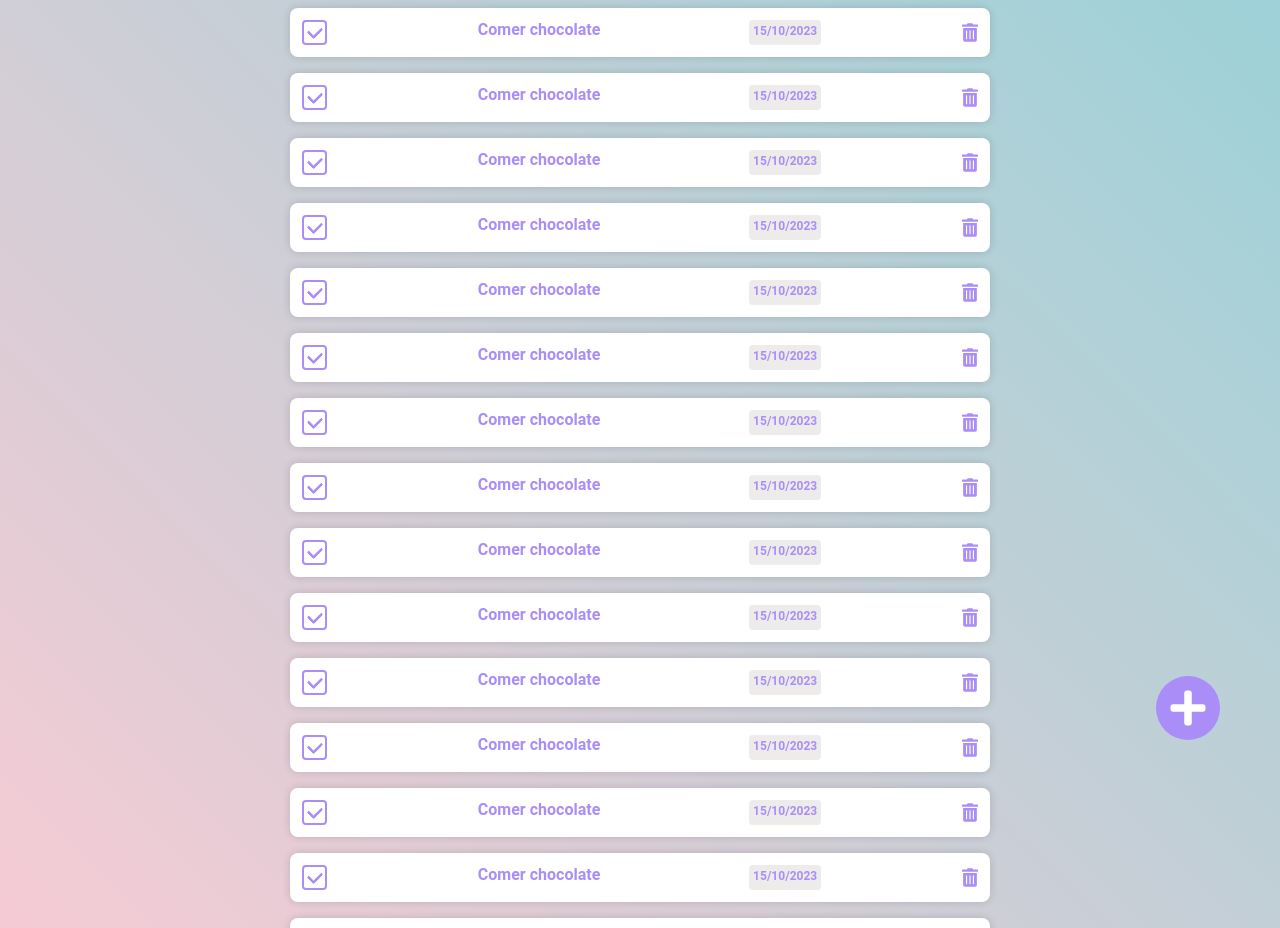
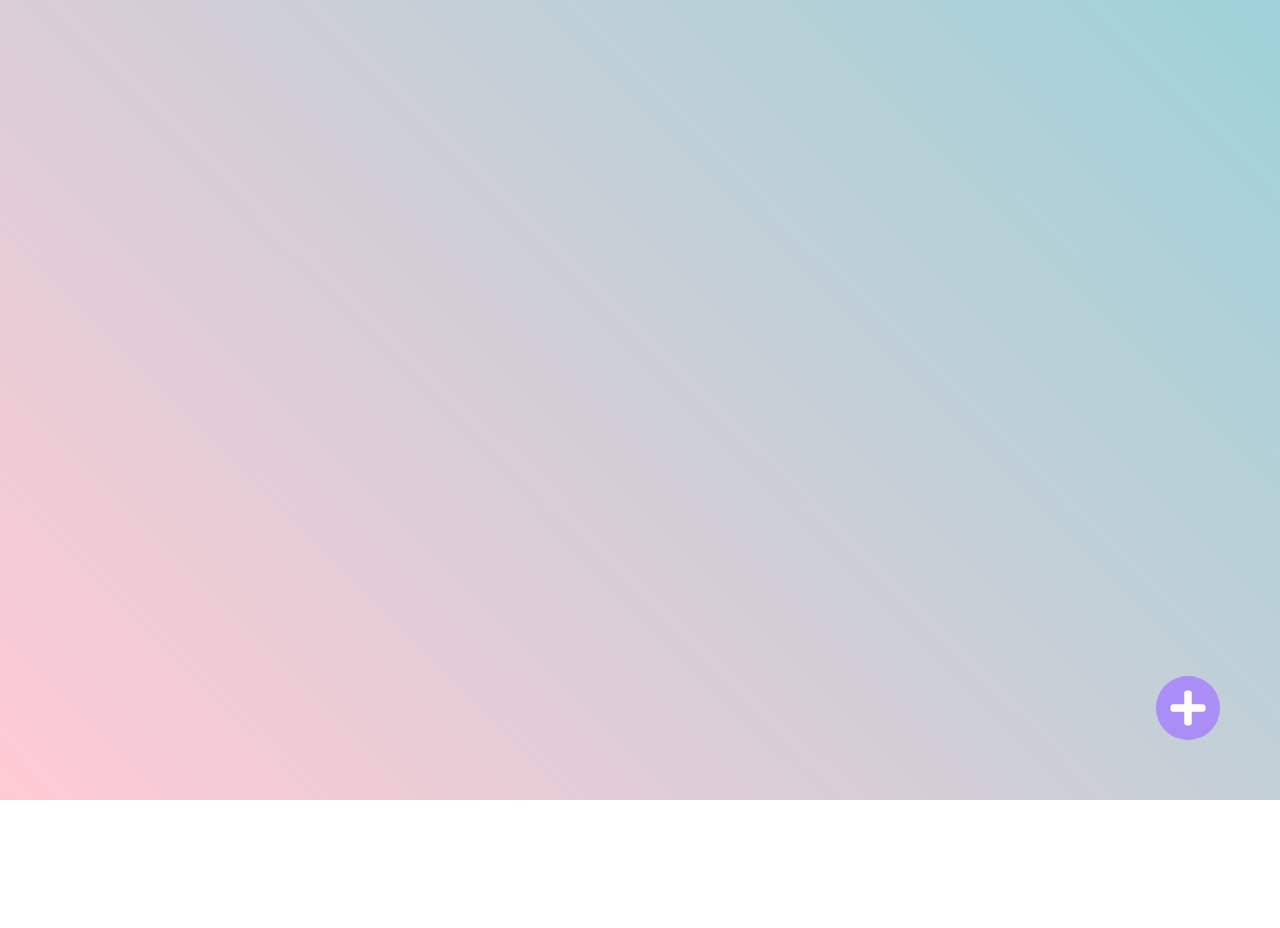
Before and after one commit to raqueltsato/to-do-list-app, a React (Vite) app: page / in a window 1280 px wide. Shown: the top 928 px of the page. After the commit the page ends 800 px from the top, so only its background shows below. Built offline with nearby package versions, Linux system fonts and the light colour scheme.

Commit message:
style: fix background

```diff
--- a/src/screens/Home/index.tsx
+++ b/src/screens/Home/index.tsx
@@ -1,8 +1,7 @@
 import { useState } from "react";
 import AddButton from "../../components/AddButton";
-import Card from "../../components/Card";
 import { ToDoModal } from "../../components/ToDoForm";
-import { ButtonContainer, Container } from "./styles";
+import { Background, ButtonContainer, Container } from "./styles";
 
 const Home = (): React.ReactNode => {
   const [isModalOpen, setIsModalOpen] = useState(false);
@@ -10,37 +9,21 @@ const Home = (): React.ReactNode => {
   const handleOpenModal = () => {
     setIsModalOpen(true);
   };
-  console.log(isModalOpen);
 
   const handleCloseModal = () => {
     setIsModalOpen(false);
   };
   return (
+    <>
+      <Background />
       <Container>
-      <Card />
-      <Card />
-      <Card />
-      <Card />
-      <Card />
-      <Card />
-      <Card />
-      <Card />
-      <Card />
-      <Card />
-      <Card />
-      <Card />
-      <Card />
-      <Card />
-      <Card />
-      <Card />
-      <Card />
-      <Card />
         <ToDoModal isOpen={isModalOpen} onClose={handleCloseModal} />
 
         <ButtonContainer>
           <AddButton onClick={handleOpenModal} />
         </ButtonContainer>
       </Container>
+    </>
   );
 };
 
--- a/src/screens/Home/styles.ts
+++ b/src/screens/Home/styles.ts
@@ -1,9 +1,15 @@
 import styled, { css } from "styled-components/";
 
-export const Container = styled.div`
+export const Background = styled.div`
   ${({ theme: { colors } }) => css`
     background: linear-gradient(45deg, ${colors.pink}, ${colors.lavander});
+    position: absolute;
+    inset: 0;
+    z-index: -1;
   `};
+`;
+
+export const Container = styled.div`
   display: flex;
   flex-direction: column;
   align-items: center;
```
Lines whose indentation alone changed are shown as unchanged.
